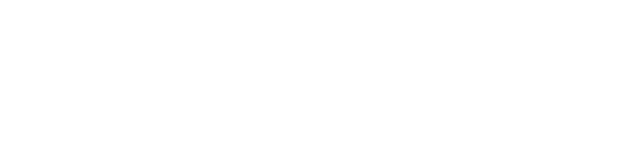
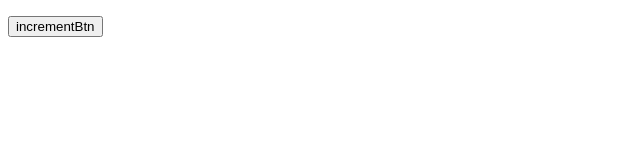
Before and after one commit to acciojob/increment-counter-Sathiya200010, a website: page main.html in a window 1280 px wide. Shown: the whole page, without its empty margins (0-640 px from the left). Drawn offline with Linux system fonts and the light colour scheme.

Commit message:
created a submission

```diff
--- a/main.html
+++ b/main.html
@@ -7,8 +7,16 @@
 </head>
 
 <body>
+	<p id="counter">
+		<button onclick="increment()">incrementBtn</button>
+
 	<!-- the entire body must be written by student -->
     <script type="text/javascript" src="./script.js">
+		var counters=0;
+		function increment(){
+			counters++;
+
+		}
 </script>
 
 </body>
```
